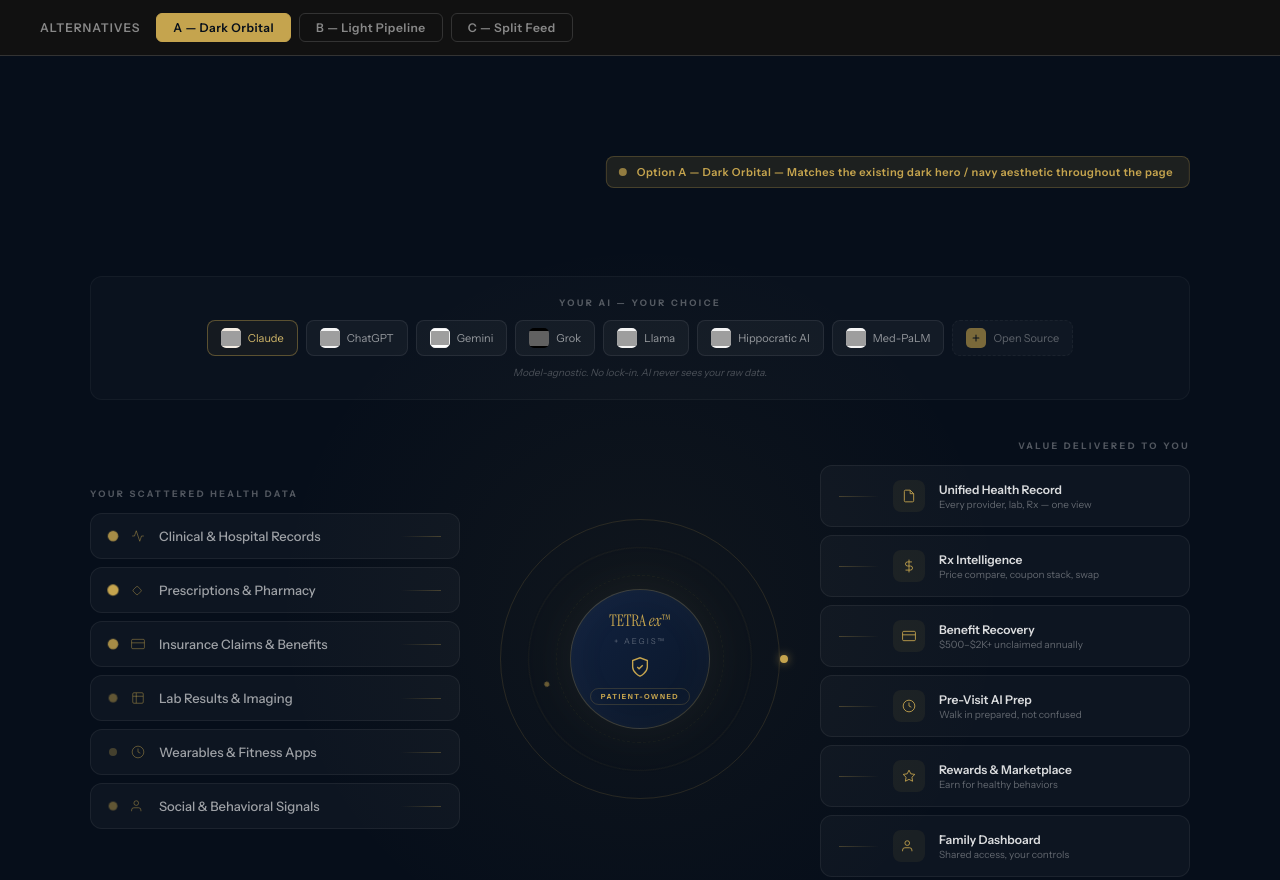
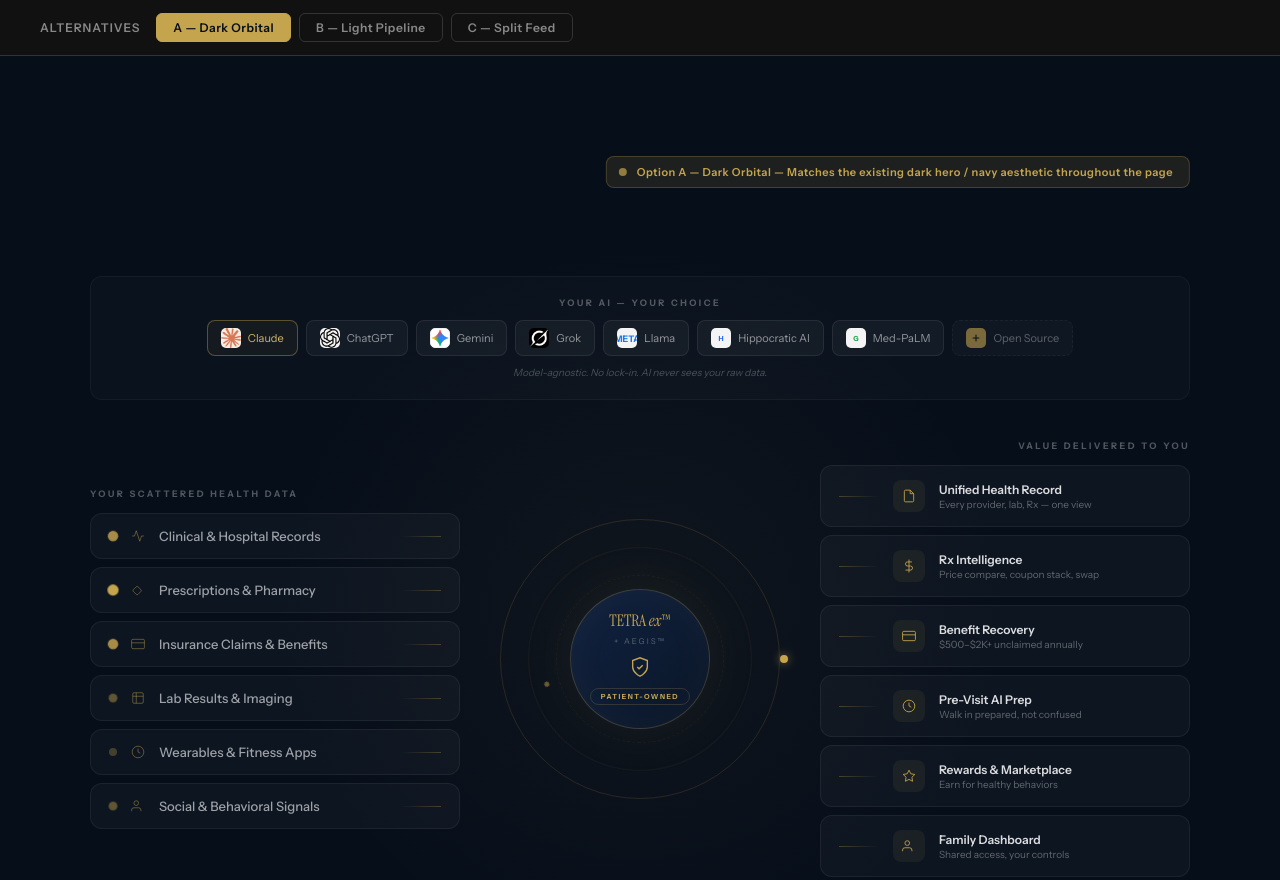
Before and after one commit to inpursuithealth/main_website, a website: page alternatives-preview.html in a window 1280 px wide. Shown: the top 880 px of the page. Drawn offline with Linux system fonts and the light colour scheme; grey boxes are pictures that could not be loaded.

Commit message:
Updated alternatives-preview.html

```diff
--- a/alternatives-preview.html
+++ b/alternatives-preview.html
@@ -647,31 +647,31 @@
       <div class="opt-a-ai-label">Your AI &mdash; Your Choice</div>
       <div class="opt-a-ai-chips">
         <div class="opt-a-ai-chip active">
-          <span class="opt-a-ai-logo" style="background:#F4EDE4;"><img src="https://logo.clearbit.com/anthropic.com" alt="Claude" onerror="this.style.display='none'"></span>
+          <span class="opt-a-ai-logo" style="background:#F4EDE4;"><img src="Assets/logo-claude.png" alt="Claude"></span>
           Claude
         </div>
         <div class="opt-a-ai-chip">
-          <span class="opt-a-ai-logo" style="background:#F4F4F4;"><img src="https://logo.clearbit.com/openai.com" alt="GPT" onerror="this.style.display='none'"></span>
+          <span class="opt-a-ai-logo" style="background:#F4F4F4;"><img src="Assets/logo-chatgpt.png" alt="GPT"></span>
           ChatGPT
         </div>
         <div class="opt-a-ai-chip">
-          <span class="opt-a-ai-logo" style="background:#fff;border:1px solid #eee;"><img src="https://logo.clearbit.com/deepmind.google" alt="Gemini" onerror="this.style.display='none'"></span>
+          <span class="opt-a-ai-logo" style="background:#fff;border:1px solid #eee;"><img src="Assets/logo-gemini.png" alt="Gemini"></span>
           Gemini
         </div>
         <div class="opt-a-ai-chip">
-          <span class="opt-a-ai-logo" style="background:#000;"><img src="https://logo.clearbit.com/x.ai" alt="Grok" style="filter:invert(1)" onerror="this.style.display='none'"></span>
+          <span class="opt-a-ai-logo" style="background:#000;"><img src="Assets/logo-grok.png" alt="Grok" style="filter:invert(1)"></span>
           Grok
         </div>
         <div class="opt-a-ai-chip">
-          <span class="opt-a-ai-logo" style="background:#F4F4F4;"><img src="https://logo.clearbit.com/meta.com" alt="Llama" onerror="this.style.display='none'"></span>
+          <span class="opt-a-ai-logo" style="background:#F4F4F4;display:flex;align-items:center;justify-content:center;font-size:9px;font-weight:700;color:#1877F2;">META</span>
           Llama
         </div>
         <div class="opt-a-ai-chip">
-          <span class="opt-a-ai-logo" style="background:#F4F4F4;"><img src="https://logo.clearbit.com/hippocratic.ai" alt="Hippocratic" onerror="this.style.display='none'"></span>
+          <span class="opt-a-ai-logo" style="background:#F4F4F4;display:flex;align-items:center;justify-content:center;font-size:7px;font-weight:700;color:#2563EB;">H</span>
           Hippocratic AI
         </div>
         <div class="opt-a-ai-chip">
-          <span class="opt-a-ai-logo" style="background:#F4F4F4;"><img src="https://logo.clearbit.com/google.com" alt="Med-PaLM" onerror="this.style.display='none'"></span>
+          <span class="opt-a-ai-logo" style="background:#F4F4F4;display:flex;align-items:center;justify-content:center;font-size:7px;font-weight:700;color:#16A34A;">G</span>
           Med-PaLM
         </div>
         <div class="opt-a-ai-chip" style="border-style:dashed;opacity:0.6;">
@@ -819,25 +819,25 @@
       <div class="opt-b-ai-label">Your AI — Your Choice</div>
       <div class="opt-b-ai-chips">
         <div class="opt-b-ai-chip active">
-          <span class="opt-b-ai-logo" style="background:#F4EDE4;"><img src="https://logo.clearbit.com/anthropic.com" alt="" onerror="this.style.display='none'"></span>Claude
+          <span class="opt-b-ai-logo" style="background:#F4EDE4;"><img src="Assets/logo-claude.png" alt=""></span>Claude
         </div>
         <div class="opt-b-ai-chip">
-          <span class="opt-b-ai-logo" style="background:#F4F4F4;"><img src="https://logo.clearbit.com/openai.com" alt="" onerror="this.style.display='none'"></span>ChatGPT
+          <span class="opt-b-ai-logo" style="background:#F4F4F4;"><img src="Assets/logo-chatgpt.png" alt=""></span>ChatGPT
         </div>
         <div class="opt-b-ai-chip">
-          <span class="opt-b-ai-logo" style="background:#fff;border:1px solid #eee;"><img src="https://logo.clearbit.com/deepmind.google" alt="" onerror="this.style.display='none'"></span>Gemini
+          <span class="opt-b-ai-logo" style="background:#fff;border:1px solid #eee;"><img src="Assets/logo-gemini.png" alt=""></span>Gemini
         </div>
         <div class="opt-b-ai-chip">
-          <span class="opt-b-ai-logo" style="background:#000;"><img src="https://logo.clearbit.com/x.ai" alt="" style="filter:invert(1)" onerror="this.style.display='none'"></span>Grok
+          <span class="opt-b-ai-logo" style="background:#000;"><img src="Assets/logo-grok.png" alt="" style="filter:invert(1)"></span>Grok
         </div>
         <div class="opt-b-ai-chip">
-          <span class="opt-b-ai-logo" style="background:#F4F4F4;"><img src="https://logo.clearbit.com/meta.com" alt="" onerror="this.style.display='none'"></span>Llama
+          <span class="opt-b-ai-logo" style="background:#F4F4F4;display:flex;align-items:center;justify-content:center;font-size:9px;font-weight:700;color:#1877F2;">META</span>Llama
         </div>
         <div class="opt-b-ai-chip">
-          <span class="opt-b-ai-logo" style="background:#F4F4F4;"><img src="https://logo.clearbit.com/hippocratic.ai" alt="" onerror="this.style.display='none'"></span>Hippocratic AI
+          <span class="opt-b-ai-logo" style="background:#F4F4F4;display:flex;align-items:center;justify-content:center;font-size:7px;font-weight:700;color:#2563EB;">H</span>Hippocratic AI
         </div>
         <div class="opt-b-ai-chip">
-          <span class="opt-b-ai-logo" style="background:#F4F4F4;"><img src="https://logo.clearbit.com/google.com" alt="" onerror="this.style.display='none'"></span>Med-PaLM
+          <span class="opt-b-ai-logo" style="background:#F4F4F4;display:flex;align-items:center;justify-content:center;font-size:7px;font-weight:700;color:#16A34A;">G</span>Med-PaLM
         </div>
         <div class="opt-b-ai-chip" style="border-style:dashed;opacity:0.6;">
           <span class="opt-b-ai-logo" style="background:var(--gold);"><svg width="10" height="10" viewBox="0 0 24 24" fill="none"><path d="M12 5v14M5 12h14" stroke="#060E1A" stroke-width="2.5" stroke-linecap="round"/></svg></span>
@@ -982,25 +982,25 @@
       <span class="opt-c-ai-bar-label">Your AI — Your Choice</span>
       <div class="opt-c-ai-chips">
         <div class="opt-c-ai-chip active">
-          <span class="opt-c-ai-logo" style="background:#F4EDE4;"><img src="https://logo.clearbit.com/anthropic.com" alt="" onerror="this.style.display='none'"></span>Claude
+          <span class="opt-c-ai-logo" style="background:#F4EDE4;"><img src="Assets/logo-claude.png" alt=""></span>Claude
         </div>
         <div class="opt-c-ai-chip">
-          <span class="opt-c-ai-logo" style="background:#F4F4F4;"><img src="https://logo.clearbit.com/openai.com" alt="" onerror="this.style.display='none'"></span>ChatGPT
+          <span class="opt-c-ai-logo" style="background:#F4F4F4;"><img src="Assets/logo-chatgpt.png" alt=""></span>ChatGPT
         </div>
         <div class="opt-c-ai-chip">
-          <span class="opt-c-ai-logo" style="background:#fff;border:1px solid #eee;"><img src="https://logo.clearbit.com/deepmind.google" alt="" onerror="this.style.display='none'"></span>Gemini
+          <span class="opt-c-ai-logo" style="background:#fff;border:1px solid #eee;"><img src="Assets/logo-gemini.png" alt=""></span>Gemini
         </div>
         <div class="opt-c-ai-chip">
-          <span class="opt-c-ai-logo" style="background:#000;"><img src="https://logo.clearbit.com/x.ai" alt="" style="filter:invert(1)" onerror="this.style.display='none'"></span>Grok
+          <span class="opt-c-ai-logo" style="background:#000;"><img src="Assets/logo-grok.png" alt="" style="filter:invert(1)"></span>Grok
         </div>
         <div class="opt-c-ai-chip">
-          <span class="opt-c-ai-logo" style="background:#F4F4F4;"><img src="https://logo.clearbit.com/meta.com" alt="" onerror="this.style.display='none'"></span>Llama
+          <span class="opt-c-ai-logo" style="background:#F4F4F4;display:flex;align-items:center;justify-content:center;font-size:9px;font-weight:700;color:#1877F2;">META</span>Llama
         </div>
         <div class="opt-c-ai-chip">
-          <span class="opt-c-ai-logo" style="background:#F4F4F4;"><img src="https://logo.clearbit.com/hippocratic.ai" alt="" onerror="this.style.display='none'"></span>Hippocratic AI
+          <span class="opt-c-ai-logo" style="background:#F4F4F4;display:flex;align-items:center;justify-content:center;font-size:7px;font-weight:700;color:#2563EB;">H</span>Hippocratic AI
         </div>
         <div class="opt-c-ai-chip">
-          <span class="opt-c-ai-logo" style="background:#F4F4F4;"><img src="https://logo.clearbit.com/google.com" alt="" onerror="this.style.display='none'"></span>Med-PaLM
+          <span class="opt-c-ai-logo" style="background:#F4F4F4;display:flex;align-items:center;justify-content:center;font-size:7px;font-weight:700;color:#16A34A;">G</span>Med-PaLM
         </div>
         <div class="opt-c-ai-chip" style="border-style:dashed;opacity:0.6;">
           <span class="opt-c-ai-logo" style="background:var(--gold);"><svg width="9" height="9" viewBox="0 0 24 24" fill="none"><path d="M12 5v14M5 12h14" stroke="#060E1A" stroke-width="2.5" stroke-linecap="round"/></svg></span>
```
